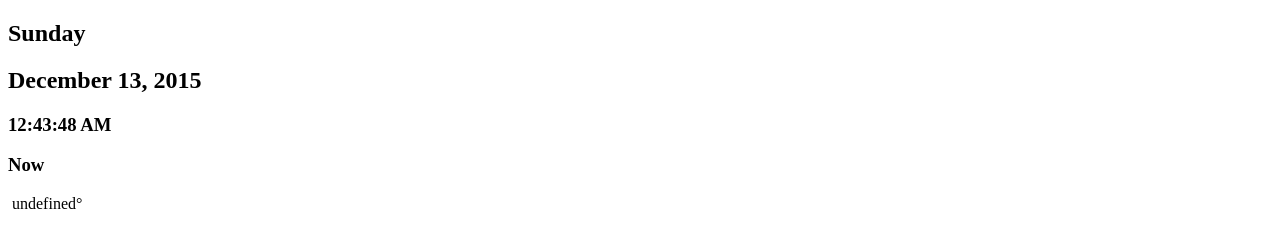
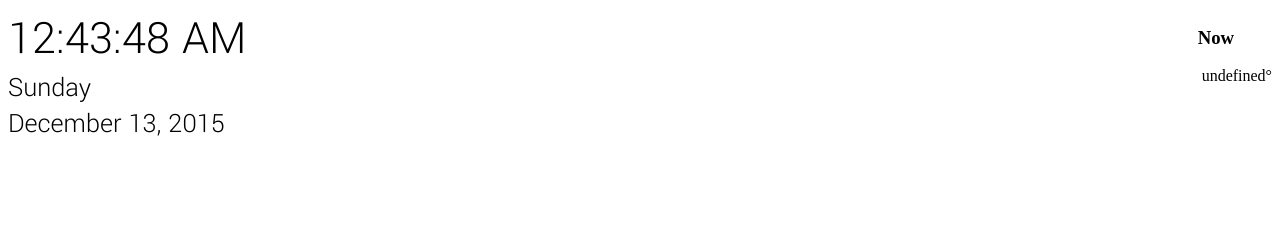
Before and after one commit to jisaacfriend/magic_mirror, a website: page index.html in a window 1280 px wide. Drawn offline with nearby package versions, Linux system fonts and the light colour scheme.

Commit message:
Initial add of Fonts and styling.

```diff
--- a/app/app.js
+++ b/app/app.js
@@ -9,6 +9,17 @@
 		}
 		tick();
 		$interval(tick, 1000);
+	});
+
+	// The Random Welcome Message Controller
+	app.controller('WelcomeMessage', function($scope, $interval) {
+		var welcomeMessages = [
+			'It\'s going to be a great day... Right?',
+			'A day without sunshine is like, you know, night.',
+			'Please remember to fake water your fake plants!',
+			'Always borrow money from a pessimist.  He won\'t expect it back.',
+			''
+		];
 	});
 
 	// The Weather Factory
--- a/assets/css/styles.css
+++ b/assets/css/styles.css
@@ -0,0 +1,42 @@
+/* latin */
+@font-face {
+  font-family: 'Josefin Sans';
+  font-style: normal;
+  font-weight: 300;
+  src: local('Josefin Sans Light'), local('JosefinSans-Light'), url(../font/josefin_300.woff2) format('woff2');
+  unicode-range: U+0000-00FF, U+0131, U+0152-0153, U+02C6, U+02DA, U+02DC, U+2000-206F, U+2074, U+20AC, U+2212, U+2215, U+E0FF, U+EFFD, U+F000;
+}
+/* latin */
+@font-face {
+  font-family: 'Josefin Sans';
+  font-style: normal;
+  font-weight: 400;
+  src: local('Josefin Sans'), local('JosefinSans'), url(../font/josefin_400.woff2) format('woff2');
+  unicode-range: U+0000-00FF, U+0131, U+0152-0153, U+02C6, U+02DA, U+02DC, U+2000-206F, U+2074, U+20AC, U+2212, U+2215, U+E0FF, U+EFFD, U+F000;
+}
+/* latin */
+@font-face {
+  font-family: 'Josefin Sans';
+  font-style: normal;
+  font-weight: 700;
+  src: local('Josefin Sans Bold'), local('JosefinSans-Bold'), url(../font/josefin_700.woff2) format('woff2');
+  unicode-range: U+0000-00FF, U+0131, U+0152-0153, U+02C6, U+02DA, U+02DC, U+2000-206F, U+2074, U+20AC, U+2212, U+2215, U+E0FF, U+EFFD, U+F000;
+}
+
+.left { float: left; }
+.right { float: right; }
+
+.mirror-clock {
+	font-family: "Yantramanav", sans-serif;
+}
+.mirror-clock h1, .mirror-clock h2, .mirror-clock h3, .mirror-clock h4, .mirror-clock h5, .mirror-clock h6 {
+	font-weight: 300;
+	margin: 0;
+	text-align: justify;
+}
+.mirror-clock h2 {
+	font-size: 3em;
+}
+.mirror-clock h3 {
+	font-size: 1.75em;
+}
--- a/index.html
+++ b/index.html
@@ -3,20 +3,21 @@
 	<head>
 		<link rel="stylesheet" type="text/css" href="/assets/css/styles.css">
 		<link rel="stylesheet" type="text/css" href="/assets/css/weather-icons.min.css">
+		<link href='https://fonts.googleapis.com/css?family=Yantramanav:400,300,700' rel='stylesheet' type='text/css'>
 		<script src="https://ajax.googleapis.com/ajax/libs/angularjs/1.3.15/angular.min.js"></script>
 		<script src="https://ajax.googleapis.com/ajax/libs/jquery/2.1.4/jquery.min.js"></script>
 		<script src="/app/app.js"></script>
 	</head>
 	<body>
 		<!-- Date/Time Functionality -->
-		<div ng-controller="MirrorClock as clock">
-			<h2 ng-bind="clock | date:'EEEE'"></h2>
-			<h2 ng-bind="clock | date:'MMMM d, y'"></h2>
-			<h3 ng-bind="clock | date:'h:mm:ss a'"></h3>
+		<div class="mirror-clock left" ng-controller="MirrorClock as clock">
+			<h2 ng-bind="clock | date:'h:mm:ss a'"></h3>
+			<h3 ng-bind="clock | date:'EEEE'"></h2>
+			<h3 ng-bind="clock | date:'MMMM d, y'"></h2>
 		</div>
 
 		<!-- Weather Service Functionality -->
-		<div ng-controller="MirrorWeather" ng-init="init()">
+		<div class="right" ng-controller="MirrorWeather" ng-init="init()">
 			<div class="currentWeather">
 				<h3>Now</h3>
 				<i class="wi wi-forecast-io-{{ forecast.currently.icon }}"></i>
@@ -34,5 +35,6 @@
 				</div>
 			</div>
 		</div>
+
 	</body>
 </html>
```
